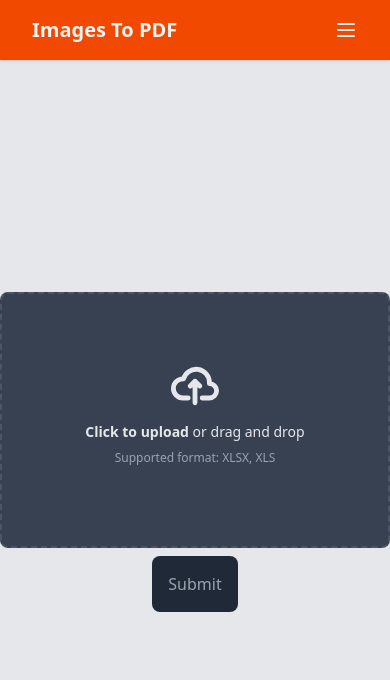
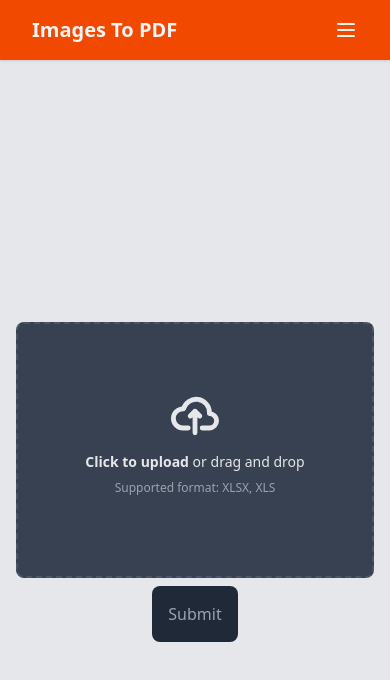
Before and after one commit to Oyyanv/imgtopdf, a plain HTML site: page public/index.html in a window 390 px wide. Drawn offline with nearby package versions, Linux system fonts and the light colour scheme.

Commit message:
Update layout for file upload form with improved styling and responsiveness

```diff
--- a/public/index.html
+++ b/public/index.html
@@ -52,12 +52,12 @@
                     </div>
                 </div>
                 <!-- Content Body -->
-                <div class="flex justify-center items-center h-full">
+                <div class="flex justify-center items-center min-h-screen px-4">
                     <div class="w-full mx-w-md text-center">
                         <!-- Form start -->
                         <form action="/api/convert" method="POST" enctype="multipart/form-data">
                             <label for="dropzone-file"
-                                class="flex flex-col items-center justify-center w-full h-64 border-2 border-dashed rounded-lg cursor-pointer bg-gray-50 hover:bg-gray-800 bg-gray-700 bg-gray-100 border-gray-600 hover:border-gray-500 hover:bg-gray-600">
+                                class="flex flex-col items-center justify-center w-full h-64 max-w-md mx-auto border-2 border-dashed rounded-lg cursor-pointer bg-gray-50 hover:bg-gray-800 bg-gray-700 bg-gray-100 border-gray-600 hover:border-gray-500 hover:bg-gray-600">
                                 <div class="flex flex-col items-center justify-center pt-5 pb-6">
                                     <svg class="w-12 h-12 mb-3 text-gray-200" aria-hidden="true"
                                         xmlns="http://www.w3.org/2000/svg" fill="none" viewBox="0 0 20 16">
```
